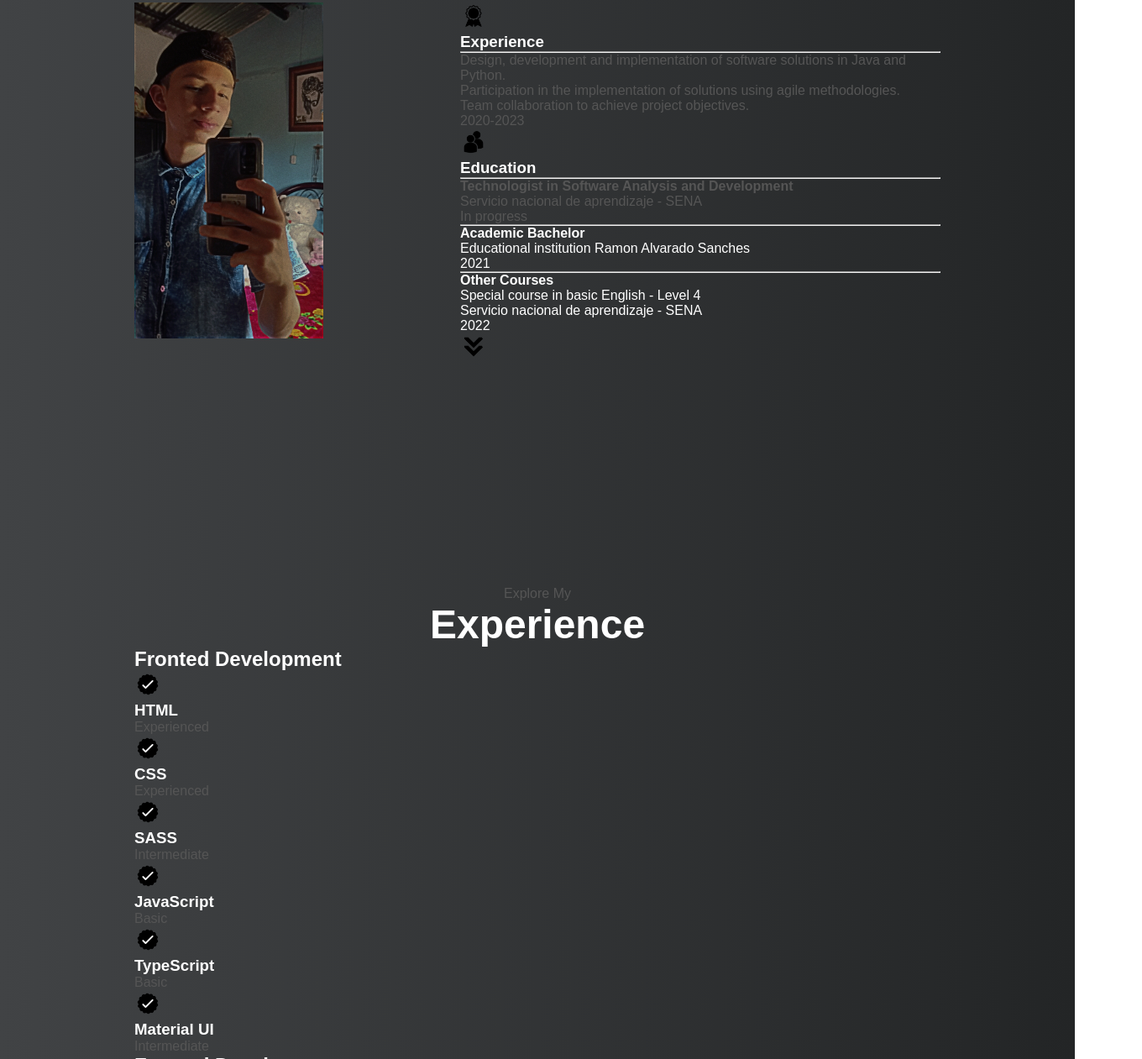
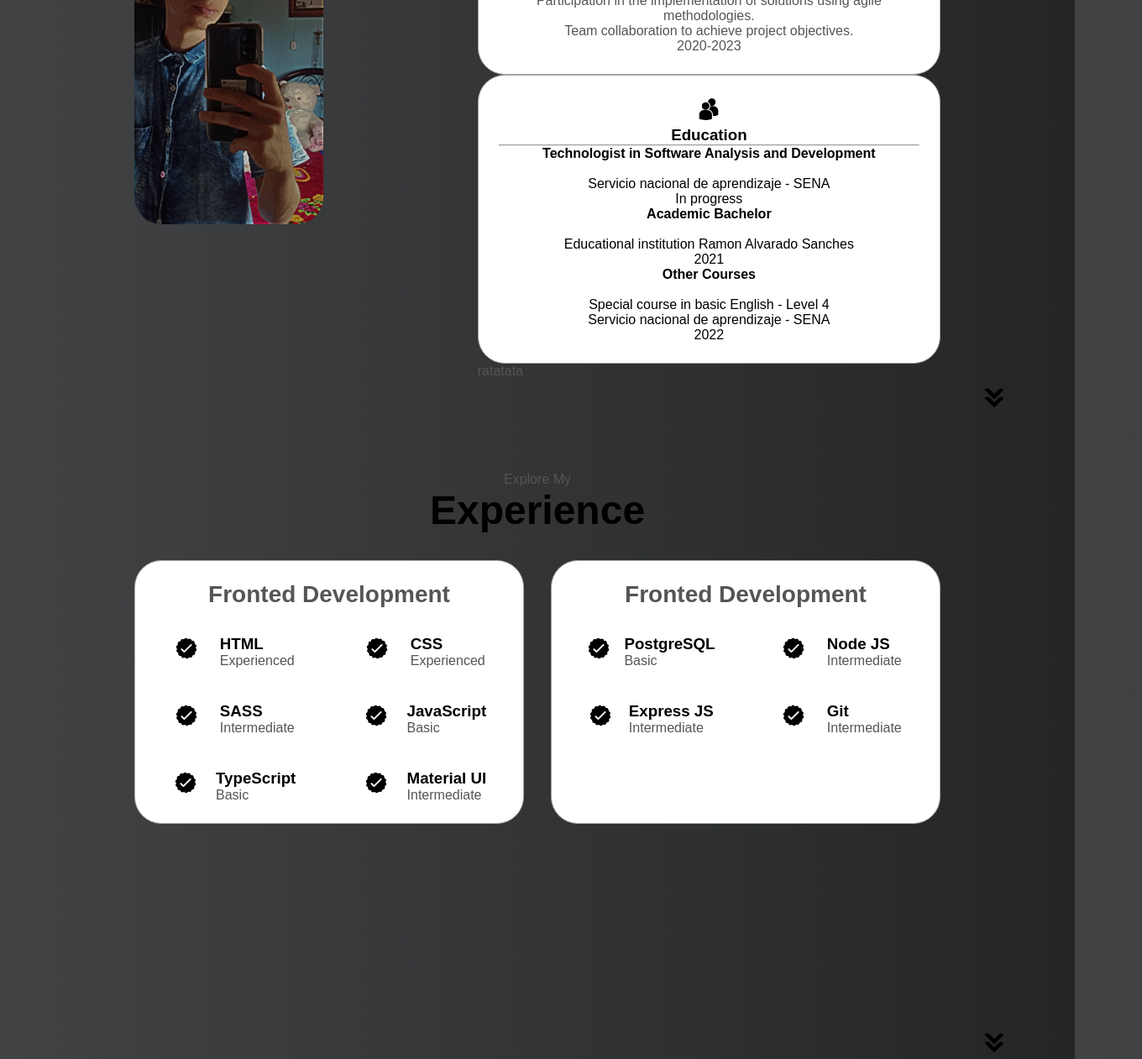
Before and after one commit to juanmbermeo/portafolio_JuanBermeo, a plain HTML site: page index.html in a window 1280 px wide. Shown: the part 1014-2275 px from the top of the page at 84% size, 1360 px wide, since content can reach past the window. Drawn offline with Linux system fonts and the light colour scheme; files that its build step writes are made by us from their sources.

Commit message:
se implemento css

```diff
--- a/css/style.css
+++ b/css/style.css
@@ -51,14 +51,14 @@ a:hover {
     cursor: default;
 }
 /* HAMBURGUER MENU */
-#hamburguer-nav {
+#hamburger-nav {
     display: none;
 }
-.hamburguer-menu {
+.hamburger-menu {
     position: relative;
     display: inline-block;
 }
-.hamburguer-icon {
+.hamburger-icon {
     display: flex;
     flex-direction: column;
     justify-content: column;
@@ -66,7 +66,7 @@ a:hover {
     width: 30px;
     cursor: pointer;
 }
-.hamburguer-icon span {
+.hamburger-icon span {
     width: 100%;
     height: 2px;
     background-color: black;
@@ -239,8 +239,147 @@ section {
     text-align: center;
 }
 body{
-    background: #232526;
+    background: #424647;
     background: -webkit-linear-gradient(to right, #414345, #232526);
     background: linear-gradient(to right, #414345, #232526);
-    color: #fff;
+    color: black;
 }
+
+/* ABOUT SECTION */
+
+#about {
+    position: relative;
+}
+
+.about-containers {
+    gap: 2rem;
+    margin-bottom: 2rem;
+    margin-top: 2rem;
+}
+
+.about-details-container {
+    justify-content: center;
+    flex-direction: column;
+}
+
+.about-containers,
+.about-details-container {
+    display: flex;
+}
+
+.about-pic {
+    border-radius: 2rem;
+}
+
+.arrow {
+    position: absolute;
+    right: -5rem;
+    bottom: 2.5rem;
+}
+
+.details-container {
+    padding: 1.5rem;
+    flex: 1;
+    background: white;
+    border-radius: 2rem;
+    border: rgb(53, 53, 53) 0.1rem solid;
+    border-color: rgb(163, 163, 163);
+    text-align: center;
+}
+
+.section-container {
+    gap: 4rem;
+    height: 80%;
+}
+
+.section__pic-container {
+    height: 400px;
+    width: 400px;
+    margin: auto 0;
+}
+
+/* EXPERIENCE SECTION*/
+
+#experience {
+    position: relative;
+}
+
+.experience-sub-title {
+    color: rgb(85, 85, 85);
+    font-weight: 600;
+    font-size: 1.75rem;
+    margin-bottom: 2rem;
+}
+
+.experience-details-container {
+    display: flex;
+    justify-content: center;
+    flex-direction: column;
+}
+
+.article-container {
+    display: flex;
+    text-align: initial;
+    flex-wrap: wrap;
+    flex-direction: row;
+    gap: 2.5rem;
+    justify-content: space-around;
+}
+
+article {
+    display: flex;
+    width: 10rem;
+    justify-content: space-around;
+    gap: 0.5rem;
+}
+
+article .icon {
+    cursor: default;
+}
+
+/*PROJECTS SECTION*/
+
+#projects {
+    position: relative;
+}
+
+.color-container {
+    border-color: rgb(163, 163, 163);
+    background: rgb(250, 250, 250);
+}
+
+.project-img {
+    border-radius: 2rem;
+    width: 90%;
+    height: 90%;
+}
+
+.project-title {
+    margin: 1rem;
+    color: black;
+}
+
+.project-btn {
+    color: black;
+    border-color: rgb(163, 163, 163);
+}
+
+/*CONTACT*/
+
+#contact {
+    display: flex;
+    justify-content: center;
+    flex-direction: column;
+    height: 70vh;
+}
+
+.contact-info-upper-container {
+    display: flex;
+    justify-content: center;
+    border-radius: 2rem;
+    border: rgb(53, 53, 53) 0.1rem solid;
+    border-color: rgb(163, 163, 163);
+    background: (250, 250, 250);
+    margin: 2rem auto;
+    padding: 0.5rem;
+}
--- a/index.html
+++ b/index.html
@@ -105,20 +105,23 @@
                          class="icon"
                          />
                         <h3>Education</h3><hr>
-                </div>
-              </div>
-            <div class="text-container">
-                    <p>
-                        <b>Technologist in Software Analysis and Development</b><br>
+                        <p>
+                            <h4>Technologist in Software Analysis and Development</h4><br>
                         Servicio nacional de aprendizaje - SENA<br>
-                        In progress<br><hr>
-                        <b>Academic Bachelor</b><br>
+                        In progress<br>
+                        <h4>Academic Bachelor</h4><br>
                         Educational institution Ramon Alvarado Sanches<br>
-                        2021<br><hr>
-                        <b>Other Courses</b><br>
+                        2021<br>
+                        <h4>Other Courses</h4><br>
                         Special course in basic English - Level 4 <br>
                         Servicio nacional de aprendizaje - SENA <br>
                         2022
+                        </p>
+                </div>
+                </div>
+                <div class="text-container">
+                    <p>
+                        ratatata
                     </p>
                 <div>
             </div>
@@ -325,7 +328,7 @@
                                 class="project-img"
                                 />
                         </div>
-                        <h2 class="experience-sub-title project-title"></h2>
+                        <h2 class="experience-sub-title project-title">Project Three</h2>
                         <div class="btn-container">
                             <button
                             class="btn btn-color-2 project-btn"
```
